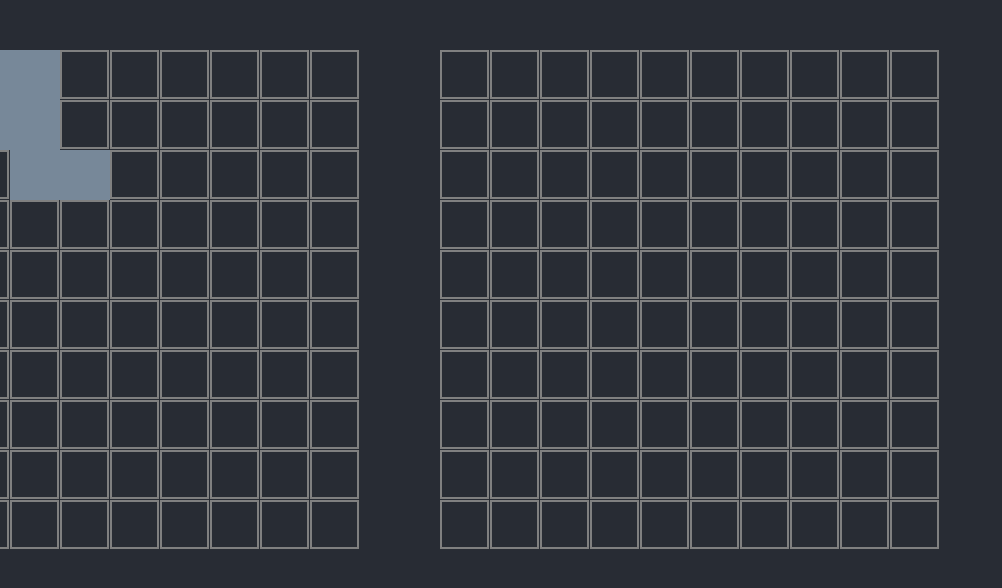
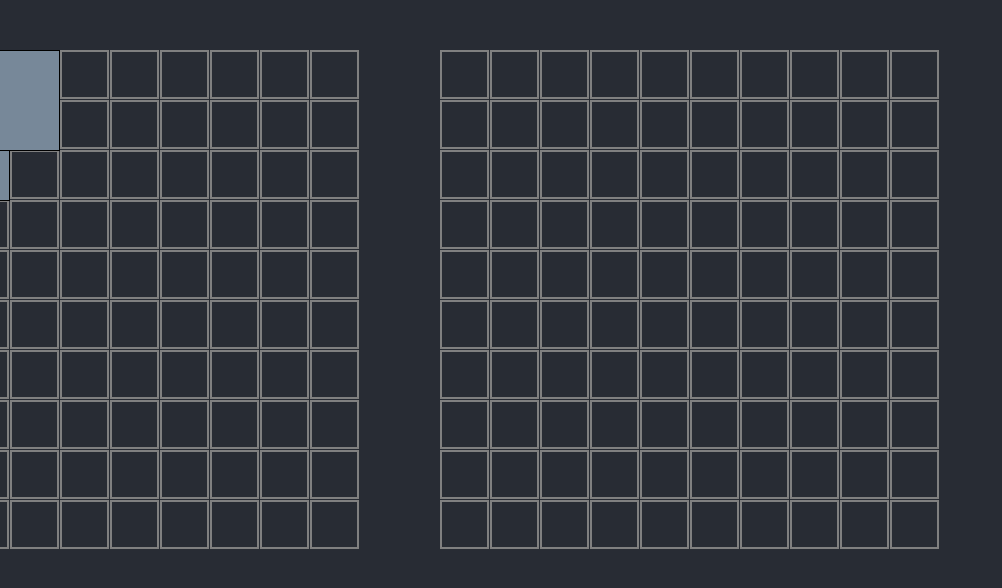
Before and after one commit to ericoseid/backpack-app, a React (Create React App) app: page / in a window 1280 px wide. Shown: the top 588 px of the page, without its empty margins (0-1002 px from the left). Built offline with nearby package versions, Linux system fonts and the light colour scheme.

Commit message:
Adding sorting for the items before arranging them and adding an item border

```diff
--- a/src/App.js
+++ b/src/App.js
@@ -24,7 +24,8 @@ class App extends React.Component {
     this.backpackLeft = centerPoint + widthFromCenter;
     this.groundLeft = centerPoint - widthFromCenter - backpackWidth * 50;
 
-    let items = this.buildItemState();
+    let items = this.buildItemState().sort(ItemData.ITEM_COMPARATOR);
+
     let groundGrid = new GridData(
       new Position(50, this.groundLeft),
       backpackWidth,
--- a/src/components/item/Item.js
+++ b/src/components/item/Item.js
@@ -171,8 +171,8 @@ class Item extends React.Component {
 
     if (gridBlock) {
       return [
-        gridBlock.dataset.row - itemBlockPosition[0],
-        gridBlock.dataset.column - itemBlockPosition[1],
+        gridBlock.dataset.row - itemBlockPosition.down,
+        gridBlock.dataset.column - itemBlockPosition.right,
       ];
     }
 
@@ -187,15 +187,15 @@ class Item extends React.Component {
             style={{
               position: "absolute",
               zIndex: this.selectedBlock !== null ? 2 : 1,
-              top: `${this.state.currentPostion.top + position[0] * 50}px`,
-              left: `${this.state.currentPostion.left + position[1] * 50}px`,
+              top: `${this.state.currentPostion.top + position.down * 50}px`,
+              left: `${this.state.currentPostion.left + position.right * 50}px`,
             }}
             onMouseDown={(e) => this.onMouseDown(i, e)}
             onMouseUp={this.onMouseUp}
             onMouseMove={this.onMouseMove}
             onMouseLeave={this.onMouseLeave}
           >
-            <ItemBlock />
+            <ItemBlock definition={position} />
           </div>
         ))}
       </div>
--- a/src/components/item/ItemBlock.js
+++ b/src/components/item/ItemBlock.js
@@ -1,7 +1,19 @@
 import "./ItemBlock.css";
 
-function ItemBlock() {
-  return <div className="ItemBlock"></div>;
+function ItemBlock(props) {
+  return (
+    <div
+      className="ItemBlock"
+      style={{
+        borderTop: props.definition.borderTop ? "solid 1px black" : null,
+        borderBottom: props.definition.borderBottom ? "solid 1px black" : null,
+        borderLeft: props.definition.borderLeft ? "solid 1px black" : null,
+        borderRight: props.definition.borderRight ? "solid 1px black" : null,
+        height: `${50 - props.definition.borderTop}px`,
+        width: `${50 - props.definition.borderRight}px`,
+      }}
+    ></div>
+  );
 }
 
 export default ItemBlock;
--- a/src/data/item/ItemData.js
+++ b/src/data/item/ItemData.js
@@ -3,6 +3,16 @@ class ItemData {
     this.position = null;
     this.shapeDefinition = shapeDefinition;
   }
+
+  static ITEM_COMPARATOR = (a, b) => {
+    if (a.shapeDefinition.id < b.shapeDefinition.id) {
+      return -1;
+    } else if (a.shapeDefinition.id > b.shapeDefinition.id) {
+      return 1;
+    } else {
+      return 0;
+    }
+  };
 }
 
 export default ItemData;
--- /dev/null
+++ b/src/data/item/ShapeBlockDefinition.js
@@ -0,0 +1,12 @@
+class ShapeBlockDefinition {
+  constructor(down, right, borderTop, borderBottom, borderLeft, borderRight) {
+    this.down = down;
+    this.right = right;
+    this.borderTop = borderTop;
+    this.borderBottom = borderBottom;
+    this.borderLeft = borderLeft;
+    this.borderRight = borderRight;
+  }
+}
+
+export default ShapeBlockDefinition;
--- a/src/data/item/ShapeDefinition.js
+++ b/src/data/item/ShapeDefinition.js
@@ -1,3 +1,5 @@
+import ShapeBlockDefinition from "./ShapeBlockDefinition";
+
 class ShapeDefinition {
   constructor(definition, id) {
     this.id = id;
@@ -6,27 +8,27 @@ class ShapeDefinition {
 
   static LINE = new ShapeDefinition(
     [
-      [0, 0],
-      [1, 0],
-      [2, 0],
+      new ShapeBlockDefinition(0, 0, true, false, true, true),
+      new ShapeBlockDefinition(1, 0, false, false, true, true),
+      new ShapeBlockDefinition(2, 0, false, true, true, true),
     ],
     0
   );
   static SQUARE = new ShapeDefinition(
     [
-      [0, 0],
-      [0, 1],
-      [1, 0],
-      [1, 1],
+      new ShapeBlockDefinition(0, 0, true, false, true, false),
+      new ShapeBlockDefinition(0, 1, true, false, false, true),
+      new ShapeBlockDefinition(1, 0, false, true, true, false),
+      new ShapeBlockDefinition(1, 1, false, true, false, true),
     ],
     2
   );
   static L = new ShapeDefinition(
     [
-      [0, 0],
-      [1, 0],
-      [2, 0],
-      [2, 1],
+      new ShapeBlockDefinition(0, 0, true, false, true, true),
+      new ShapeBlockDefinition(1, 0, false, false, true, true),
+      new ShapeBlockDefinition(2, 0, false, true, true, false),
+      new ShapeBlockDefinition(2, 1, true, true, false, true),
     ],
     1
   );
--- a/src/util/GridUtil.js
+++ b/src/util/GridUtil.js
@@ -31,14 +31,14 @@ let GridUtil = {
 
   checkFit: (gridState, shape, row, column) => {
     for (let position of shape.definition) {
-      let curRow = row + position[0];
-      let curColumn = column + position[1];
+      let curRow = row + position.down;
+      let curColumn = column + position.right;
 
       if (
         curRow < 0 ||
-        curRow >= gridState.len ||
+        curRow >= gridState.length ||
         curColumn < 0 ||
-        curColumn >= gridState[0].len ||
+        curColumn >= gridState[0].length ||
         gridState[curRow][curColumn] === 2
       ) {
         return false;
@@ -62,7 +62,7 @@ let GridUtil = {
 
   setValuesForShape: (gridState, shape, row, column, value) => {
     for (let position of shape.definition) {
-      gridState[row + position[0]][column + position[1]] = value;
+      gridState[row + position.down][column + position.right] = value;
     }
 
     return gridState;
```
Also changed, not shown: 1 other file (tests, documents, lock files or other folders).
